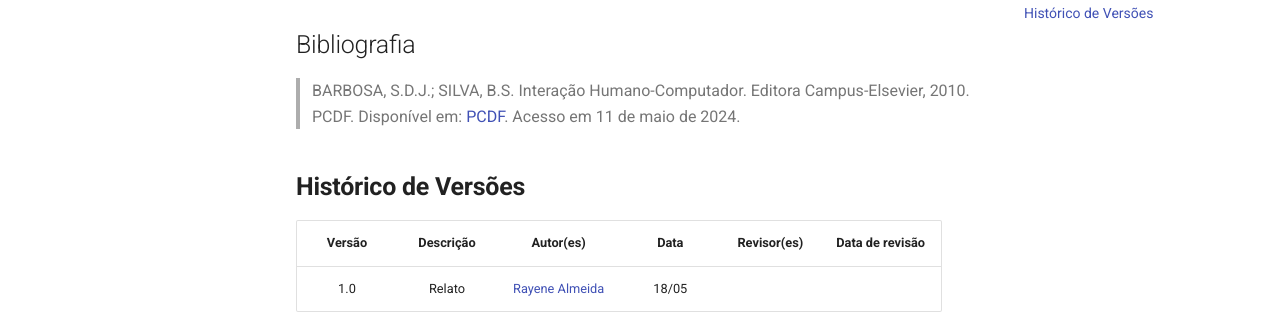
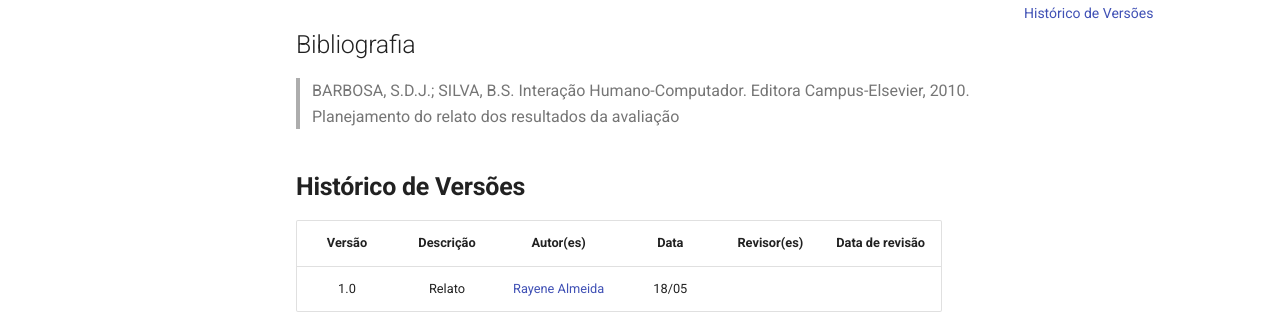
Before and after one commit to Interacao-Humano-Computador/2024.1-PCDF, an MkDocs documentation site: the page built from docs/design/Nivel1/storyboard/relato.md, in a window 1280 px wide and 900 px high, scrolled down 6143 px. Shown: the part 412-726 px from the top of the window. Built offline with MkDocs 1.6.1 and Material for MkDocs 9.7.7, drawn with Linux system fonts in a browser that asks for light colours; comment, search, counter and statistics services are not loaded.

Commit message:
relato storyboard

```diff
--- a/docs/design/Nivel1/storyboard/relato.md
+++ b/docs/design/Nivel1/storyboard/relato.md
@@ -154,7 +154,7 @@ Video
 
 ## Bibliografia
 > BARBOSA, S.D.J.; SILVA, B.S. Interação Humano-Computador. Editora Campus-Elsevier, 2010.
-> PCDF. Disponível em: [PCDF](https://www.pcdf.df.gov.br). Acesso em 11 de maio de 2024.
+> Planejamento do relato dos resultados da avaliação
 
 
 ## **Histórico de Versões**
```
